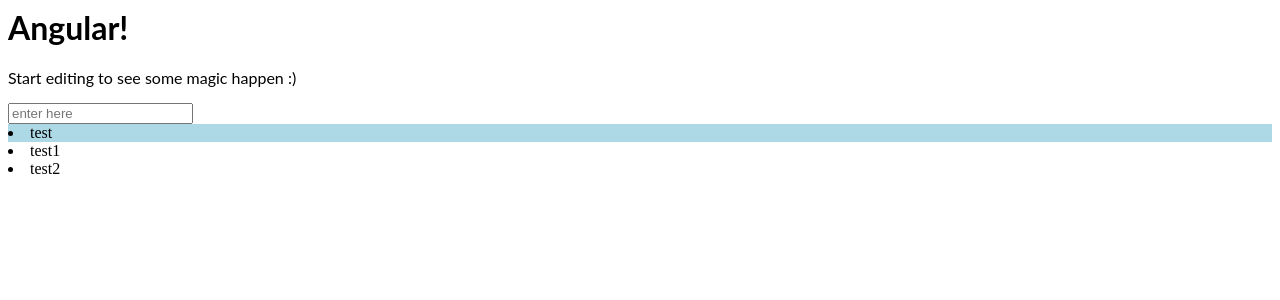
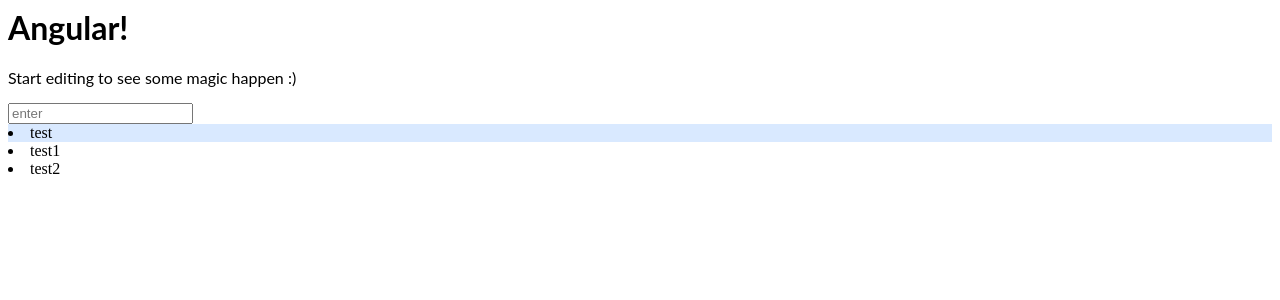
Before and after one commit to Sharan777/Angular-R-D-Autocomplete-List-onKey, an Angular app: page / in a window 1280 px wide. Shown: the top 300 px of the page. Built offline with nearby package versions, Linux system fonts and the light colour scheme.

Commit message:
4 files modified

```diff
--- a/src/app/app.component.css
+++ b/src/app/app.component.css
@@ -1,6 +1,6 @@
 p {
   font-family: Lato;
 }
-.active{
-  background-color: lightblue;
+.active {
+    background-color: #d9e9ff;
 }
--- a/src/app/app.component.html
+++ b/src/app/app.component.html
@@ -3,8 +3,8 @@
   Start editing to see some magic happen :)
 </p>
 <div class="searchArea">
-  <input appKeyListControl #selectedList (arrowDown)="arrowkeyLocation=$event" type="text" autoComplete="off"   placeholder='enter here' (keyup.enter)="selectedList.value=items[arrowkeyLocation].key"
-    >
+  <input appKeyListControl #selectedList (arrowDown)="arrowkeyLocation=$event" type="text" autoComplete="off"   placeholder='enter' (keyup.enter)="selectedList.value=items[arrowkeyLocation].key"
+    [attr.data-arrayMaxLength]="'5'">
   <div class="results-list">
     <li *ngFor="let list of items; let i = index"
     [class.active]="i == arrowkeyLocation" (click)="selectedList.value=list.key">
--- a/src/app/app.component.ts
+++ b/src/app/app.component.ts
@@ -1,5 +1,5 @@
 import { Component } from '@angular/core';
-import { KeyListControlDirective } from './key-list-control.directive';
+
 
 @Component({
   selector: 'my-app',
@@ -9,7 +9,6 @@ import { KeyListControlDirective } from './key-list-control.directive';
 export class AppComponent  {
   name = 'Angular';
   arrowkeyLocation=0;
-  valueSelected:any;
   items=[{key:'test'},{key:'test1'},{key:'test2'}];
 
 }
--- a/src/app/key-list-control.directive.ts
+++ b/src/app/key-list-control.directive.ts
@@ -8,11 +8,18 @@ export class KeyListControlDirective {
   constructor(private el: ElementRef) { }
   arrowkeyLocation = 0;
   @HostListener('keydown',['$event']) onkeydown(event: KeyboardEvent) {
+    debugger
      switch (event.keyCode) {
         case 38: // this is the ascii of arrow up
-                 this.arrowkeyLocation--;
+        if(this.arrowkeyLocation > 0){
+          this.arrowkeyLocation--;
                  this.arrowDown.emit(this.arrowkeyLocation)
                  break;
+        }else {
+          this.arrowkeyLocation = 0;
+          break;
+        }
+
         case 40: // this is the ascii of arrow down
                  this.arrowkeyLocation++;
                  this.arrowDown.emit(this.arrowkeyLocation)
```
